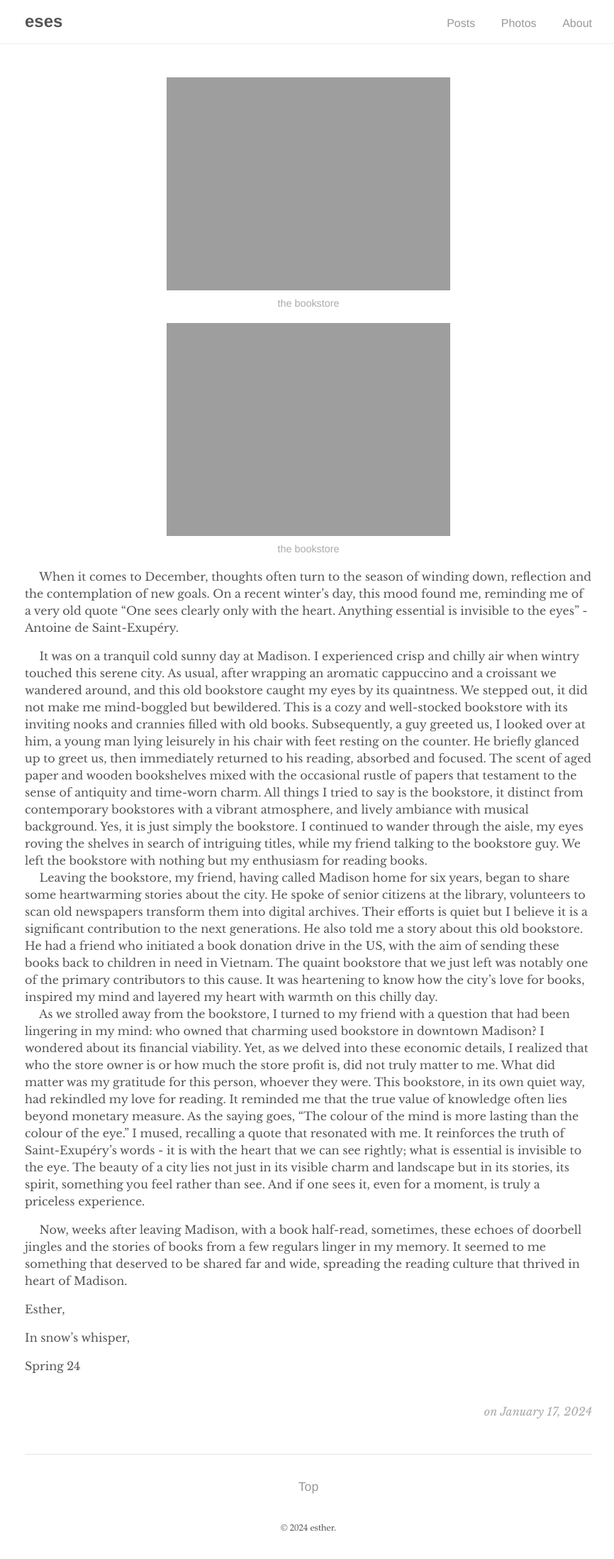
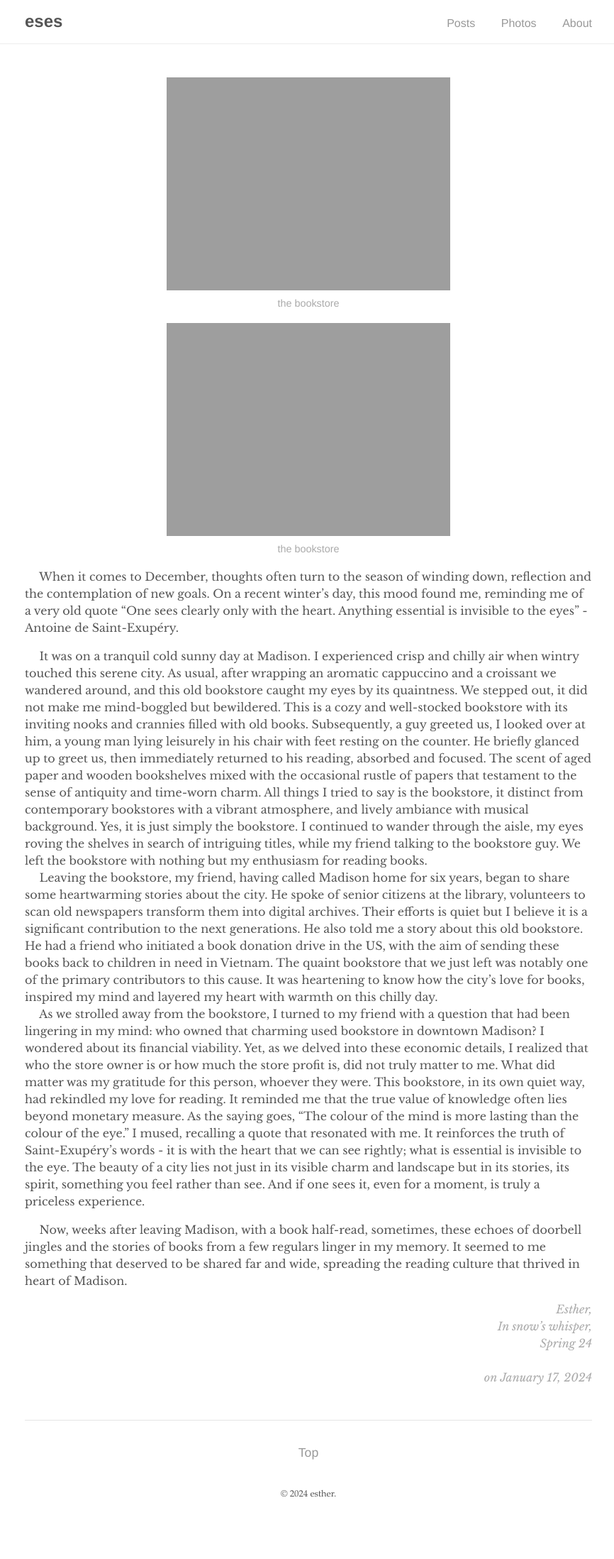
Before and after one commit to eses-corner/eses-corner.github.io, a Jekyll site: the page built from _posts/2024-01-17-madison-bookstore.md, in a window 1280 px wide. Shown: the whole page at 71% size, without its empty margins (205-1071 px from the left). Built offline with Jekyll 4.4.1, drawn with Linux system fonts in a browser that asks for light colours; after the commit the page ends 2148 px from its top, so only the background shows below that.

Commit message:
update blog

```diff
--- a/_posts/2024-01-17-madison-bookstore.md
+++ b/_posts/2024-01-17-madison-bookstore.md
@@ -24,8 +24,9 @@ _the bookstore_
 
 &emsp; Now, weeks after leaving Madison, with a book half-read, sometimes, these echoes of doorbell jingles and the stories of books from a few regulars linger in my memory. It seemed to me something that deserved to be shared far and wide, spreading the reading culture that thrived in heart of Madison.
 
-Esther,
 
-In snow’s whisper,
-
+<div class="post-info">
+Esther, <br>
+In snow’s whisper, <br>
 Spring 24
+</div>
```
